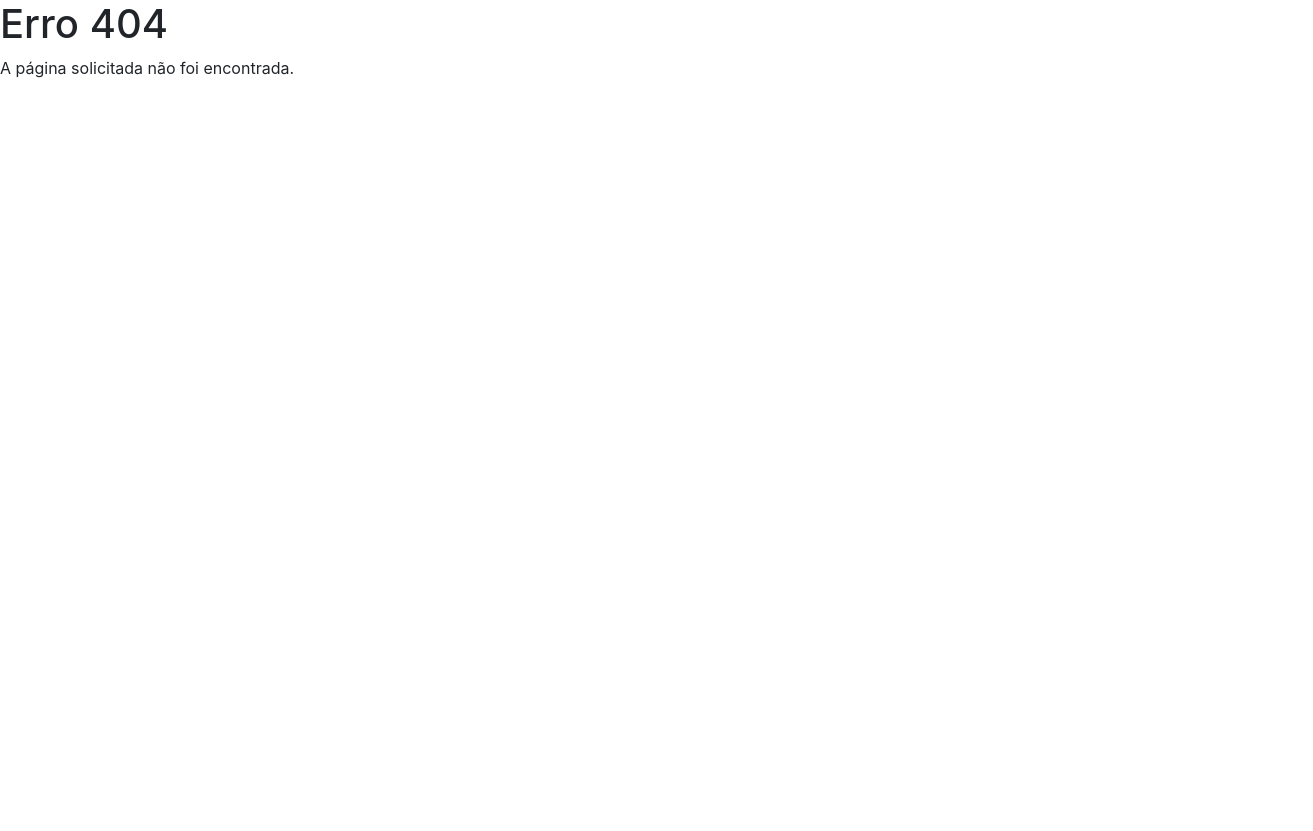
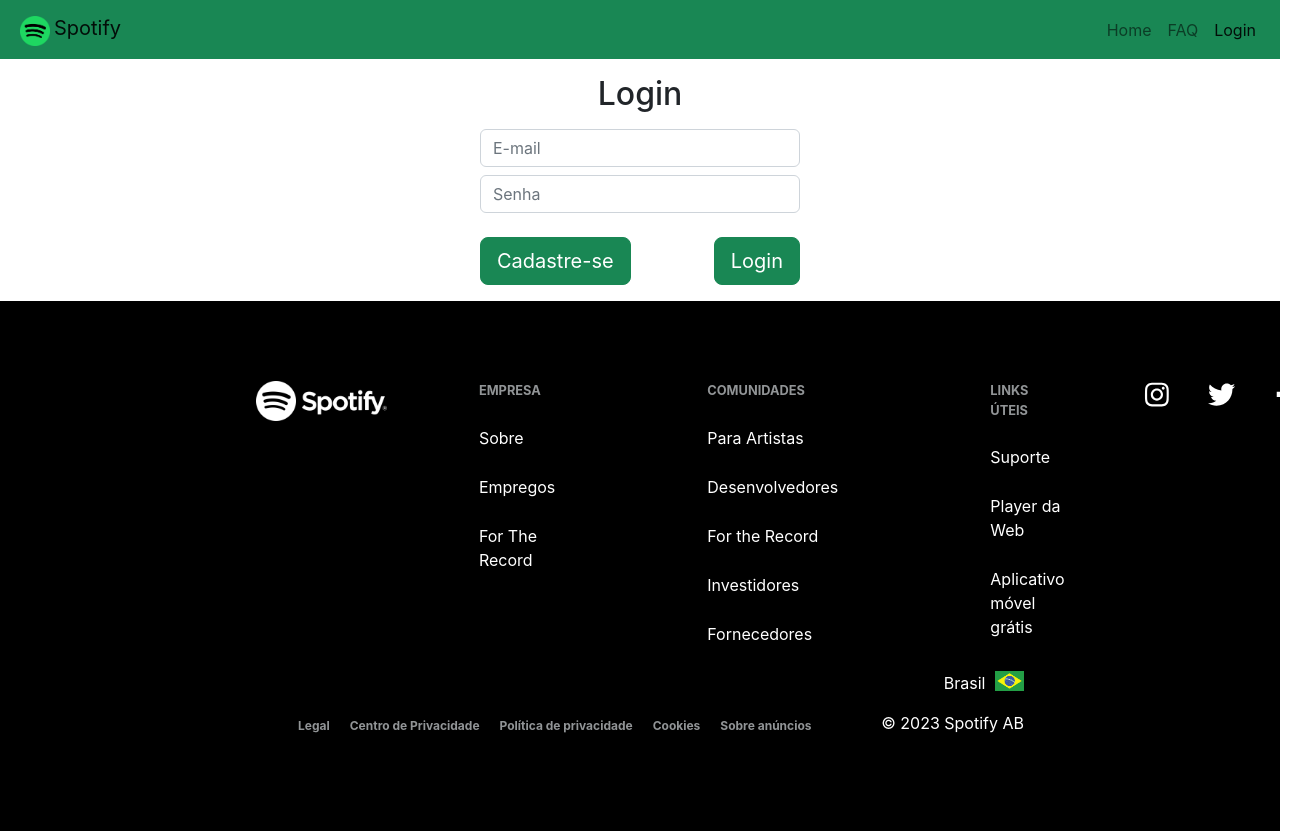
Before and after one commit to Sarmuns/trabWeb-react, a React (Create React App) app: page /login in a window 1280 px wide. Before the commit this address had no page. Shown: the whole page, 1313 px wide, since content can reach past the window. Before the commit the page ends 800 px from the top, so only its background shows below. Built offline with nearby package versions, Linux system fonts and the light colour scheme.

Commit message:
Now With Login

```diff
--- a/src/App.js
+++ b/src/App.js
@@ -7,6 +7,7 @@
 import Playlist from "./pages/Playlist";
 import PlaylistMusics from "./pages/PlaylistMusics";
 import Cadastro from "./pages/Cadastro";
+import Login from "./pages/Login";
 import {
   Routes,
   Route,
@@ -36,6 +37,10 @@
           element={<Layout><Cadastro className="cadastro" /></Layout>}
         />
         <Route
+          path="/login"
+          element={<Layout><Login className="login" /></Layout>}
+        />
+        <Route
           path="/faq"
           element={<Layout><Faq className="faq" /></Layout>}
         />
--- a/src/components/Header.jsx
+++ b/src/components/Header.jsx
@@ -8,7 +8,7 @@
     const location = useLocation();
     let isHomePage = location.pathname === "/";
     let isFaq = location.pathname ==="/faq"
-    let isCadastro = location.pathname ==="/cadastro"
+    let isLogin = location.pathname ==="/login"
 
     return (
         <nav className="navbar navbar-expand-lg navbar-light bg-success sticky-top">
@@ -41,9 +41,9 @@
                     </li>
                     <li className="nav-item">
                         <Link
-                            className={isCadastro ? 'nav-link  active' : 'nav-link'}
-                            to="/cadastro">
-                            Cadastro
+                            className={isLogin ? 'nav-link  active' : 'nav-link'}
+                            to="/login">
+                            Login
                         </Link>
                     </li>
                 </ul>
--- /dev/null
+++ b/src/pages/Login.jsx
@@ -0,0 +1,48 @@
+import React, { useState } from "react";
+import { Link } from "react-router-dom";
+import axios from "axios";
+
+const Login = () => {
+    const [email, setEmail] = useState('');
+    const [senha, setSenha] = useState('');
+
+    const handleLogin = () => {
+        const body = {
+            email: email,
+            password: senha
+        }
+
+        axios
+        .get("http://localhost:3000/accounts",{
+            headers: {
+                'Content-Type': 'application/json'
+            },
+            params: {
+                email: email,
+                password: senha
+            }
+        })
+        .then((response) => {
+            console.log(response.data)
+            if (response.data.length > 0) {
+                alert("Login realizado com sucesso!")
+            } else {
+                alert("E-mail ou senha incorretos!")
+            }
+        })
+        }
+
+    return (
+            <div className="w-25 mx-auto">
+                <h2 className="text-center my-3">Login</h2>
+                <input type="email" className="form-control m-auto mb-2" id="email" name="email" placeholder="E-mail" value={email} onChange={(event) => setEmail(event.target.value)} />
+                <input type="password" className="form-control m-auto mb-2" id="senha" name="senha" placeholder="Senha" value={senha} onChange={(event) => setSenha(event.target.value)} />
+                <div className="d-flex justify-content-between">
+                <Link to="/cadastro"className="btn btn-success btn-lg my-3">Cadastre-se</Link>
+                <div className="btn btn-success btn-lg my-3" onClick={handleLogin}>Login</div>
+                </div>
+            </div>
+    );
+}
+
+export default Login
```
Also changed, not shown: src/assets/playlists.json (+21 -0 lines), src/pages/LoginPage.jsx (added).
